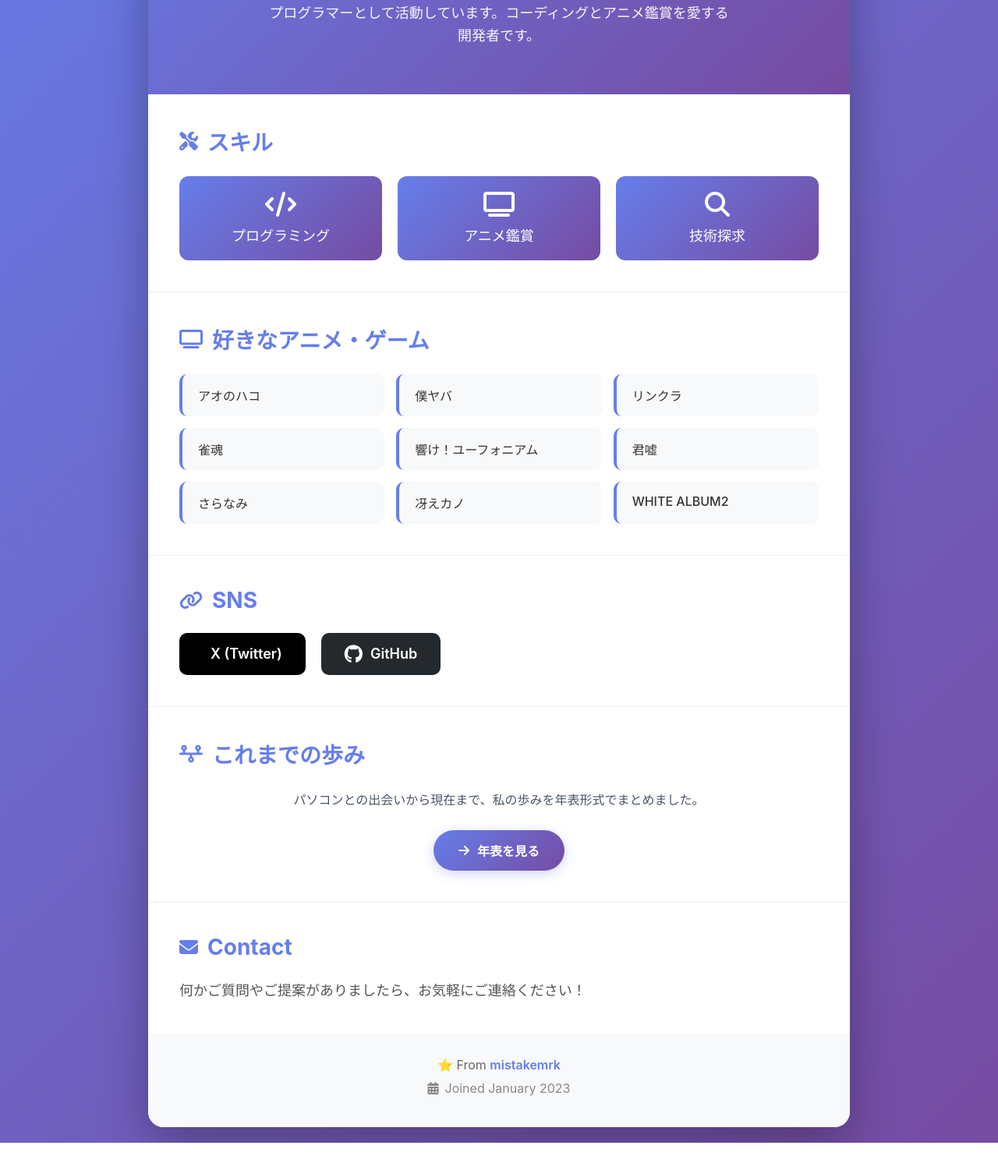
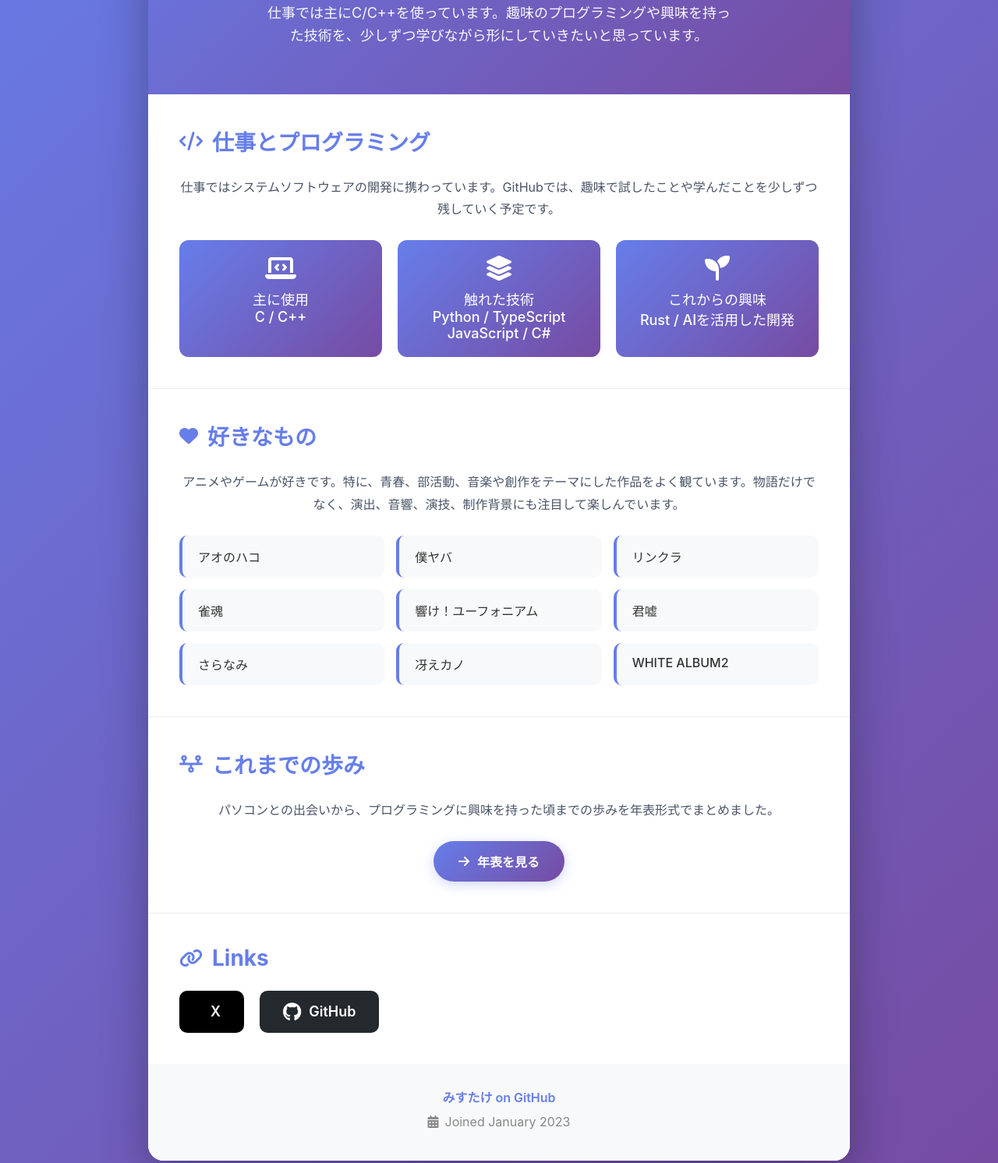
Before and after one commit to mistakemrk/mistakemrk, a plain HTML site: page index.html in a window 1280 px wide. Shown: the part 366-1858 px from the top of the page at 78% size. Before the commit the page ends 1832 px from the top, so only its background shows below. Drawn offline with Linux system fonts and the light colour scheme.

Commit message:
docs: GitHub Pagesのプロフィール構成を整理

```diff
--- a/index.html
+++ b/index.html
@@ -17,33 +17,35 @@
             </div>
             <h1 class="name">みすたけ</h1>
             <p class="username">@mistakemrkanime</p>
-            <p class="bio">プログラマーとして活動しています。コーディングとアニメ鑑賞を愛する開発者です。</p>
+            <p class="bio">仕事では主にC/C++を使っています。趣味のプログラミングや興味を持った技術を、少しずつ学びながら形にしていきたいと思っています。</p>
         </header>
 
         <section class="section">
             <h2 class="section-title">
-                <i class="fas fa-tools"></i> スキル
+                <i class="fas fa-code"></i> 仕事とプログラミング
             </h2>
+            <p class="timeline-intro">仕事ではシステムソフトウェアの開発に携わっています。GitHubでは、趣味で試したことや学んだことを少しずつ残していく予定です。</p>
             <div class="skills">
                 <div class="skill-item">
-                    <i class="fas fa-code"></i>
-                    <span>プログラミング</span>
+                    <i class="fas fa-laptop-code"></i>
+                    <span>主に使用<br>C / C++</span>
                 </div>
                 <div class="skill-item">
-                    <i class="fas fa-tv"></i>
-                    <span>アニメ鑑賞</span>
+                    <i class="fas fa-layer-group"></i>
+                    <span>触れた技術<br>Python / TypeScript<br>JavaScript / C#</span>
                 </div>
                 <div class="skill-item">
-                    <i class="fas fa-search"></i>
-                    <span>技術探求</span>
+                    <i class="fas fa-seedling"></i>
+                    <span>これからの興味<br>Rust / AIを活用した開発</span>
                 </div>
             </div>
         </section>
 
         <section class="section">
             <h2 class="section-title">
-                <i class="fas fa-tv"></i> 好きなアニメ・ゲーム
+                <i class="fas fa-heart"></i> 好きなもの
             </h2>
+            <p class="timeline-intro">アニメやゲームが好きです。特に、青春、部活動、音楽や創作をテーマにした作品をよく観ています。物語だけでなく、演出、音響、演技、制作背景にも注目して楽しんでいます。</p>
             <div class="anime-list">
                 <div class="anime-item">アオのハコ</div>
                 <div class="anime-item">僕ヤバ</div>
@@ -59,23 +61,9 @@
 
         <section class="section">
             <h2 class="section-title">
-                <i class="fas fa-link"></i> SNS
-            </h2>
-            <div class="social-links">
-                <a href="https://x.com/mistakemrkanime" target="_blank" class="social-link twitter">
-                    <i class="fab fa-x-twitter"></i> X (Twitter)
-                </a>
-                <a href="https://github.com/mistakemrk" target="_blank" class="social-link github">
-                    <i class="fab fa-github"></i> GitHub
-                </a>
-            </div>
-        </section>
-
-        <section class="section">
-            <h2 class="section-title">
                 <i class="fas fa-timeline"></i> これまでの歩み
             </h2>
-            <p class="timeline-intro">パソコンとの出会いから現在まで、私の歩みを年表形式でまとめました。</p>
+            <p class="timeline-intro">パソコンとの出会いから、プログラミングに興味を持った頃までの歩みを年表形式でまとめました。</p>
             <div class="timeline-link-container">
                 <a href="timeline.html" class="timeline-link">
                     <i class="fas fa-arrow-right"></i> 年表を見る
@@ -85,13 +73,20 @@
 
         <section class="section">
             <h2 class="section-title">
-                <i class="fas fa-envelope"></i> Contact
+                <i class="fas fa-link"></i> Links
             </h2>
-            <p class="contact-text">何かご質問やご提案がありましたら、お気軽にご連絡ください！</p>
+            <div class="social-links">
+                <a href="https://x.com/mistakemrkanime" target="_blank" rel="noopener noreferrer" class="social-link twitter">
+                    <i class="fab fa-x-twitter"></i> X
+                </a>
+                <a href="https://github.com/mistakemrk" target="_blank" rel="noopener noreferrer" class="social-link github">
+                    <i class="fab fa-github"></i> GitHub
+                </a>
+            </div>
         </section>
 
         <footer class="footer">
-            <p>⭐️ From <a href="https://github.com/mistakemrk" target="_blank">mistakemrk</a></p>
+            <p><a href="https://github.com/mistakemrk" target="_blank" rel="noopener noreferrer">みすたけ on GitHub</a></p>
             <p class="joined-date">
                 <i class="fas fa-calendar-alt"></i> Joined January 2023
             </p>
```
